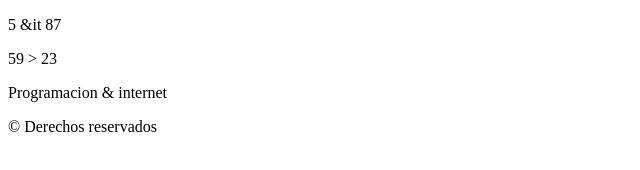
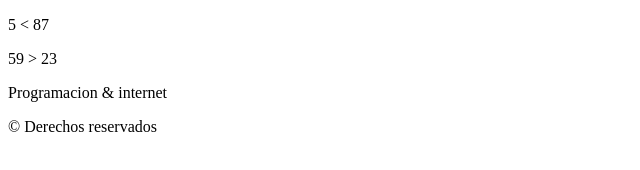
Before and after one commit to baldy777/laboratorio-web, a plain HTML site: page index.html in a window 1280 px wide. Shown: the full height of the page, 0-640 px from the left. Drawn offline with Linux system fonts and the light colour scheme.

Commit message:
fix: correxion de caracter

```diff
--- a/index.html
+++ b/index.html
@@ -6,7 +6,7 @@
 </head>
 <body>
 
-    <p>5 &it 87</p>
+    <p>5 &lt 87</p>
     <p>59 &gt 23</p>
     <p>Programacion &amp internet</p>
     <p>&copy Derechos reservados</p>
```
